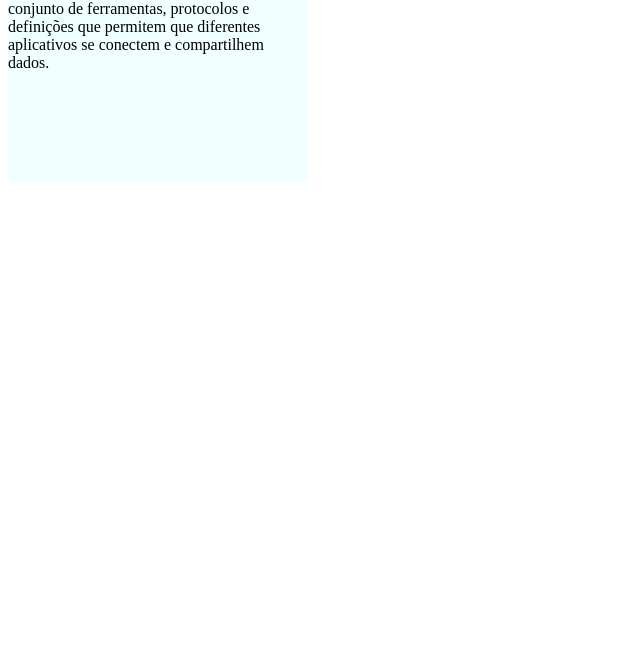
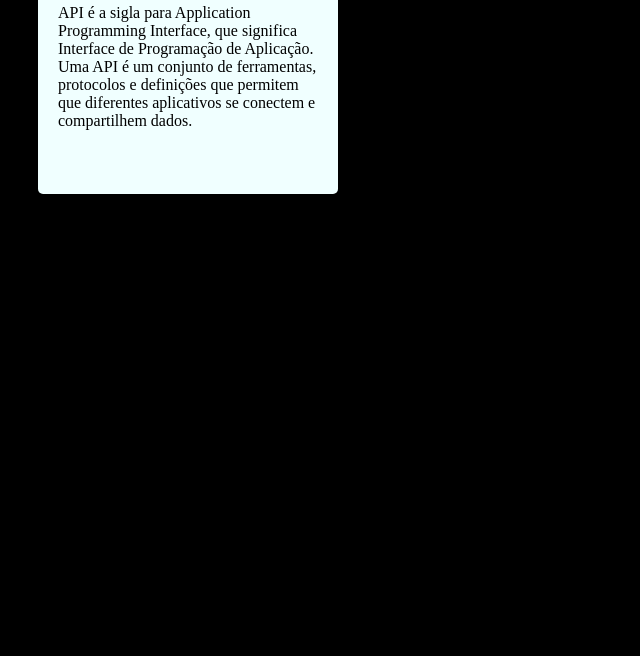
Before and after one commit to gleiMoura/07_10, a plain HTML site: page index.html in a window 1280 px wide. Shown: the part 144-800 px from the top of the page, without its empty margins (0-640 px from the left). Drawn offline with Linux system fonts and the light colour scheme.

Commit message:
💄 style: put style in project

```diff
--- a/index.css
+++ b/index.css
@@ -1,12 +1,23 @@
+body{
+    background-color: black;
+    width: 90vw;
+}
+
 .caixas{
     width: 100%;
     height: auto;
     max-height: 100vh;
+    padding: 30px;
+
+    display: flex;
+    flex-wrap: wrap;
 }
 
 .caixa{
     width: 300px;
     height: 300px;
+    padding: 20px;
+    box-sizing: border-box;
 
     background-color: azure;
     border-radius: 5px;
```
